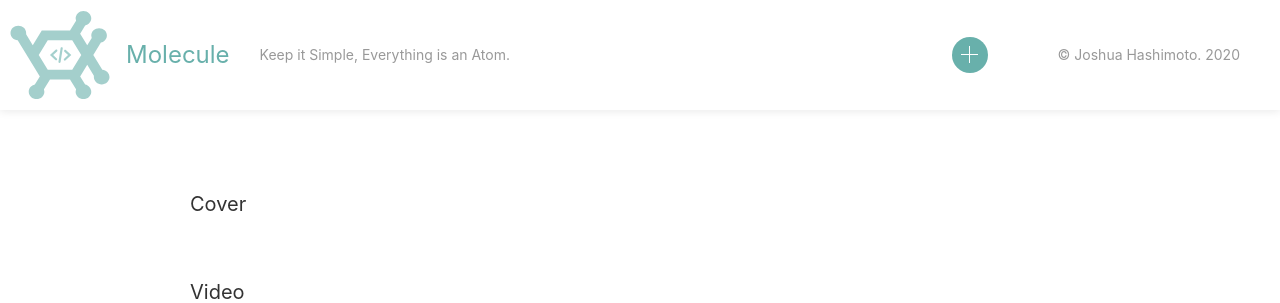
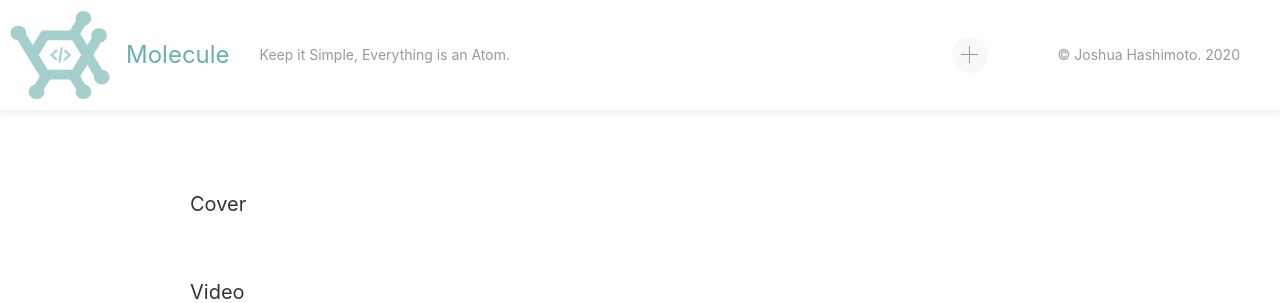
Before and after one commit to joshua-hashimoto/molecule-django, a Django app: template templates/articles/article_new.html in a window 1280 px wide. Shown: the top 303 px of the page. Run offline with Django 3.2, Linux system fonts and the light colour scheme; the template is opened without the code that fills it: values that come from a table or form of the project are taken from there, others are empty; the visitor is signed in with stand-in values (Sample User, id 1); style sheets or scripts are compiled from the project's sources; parts of the project's set-up code (start-up, migrations or seed data) failed here and were passed over; some libraries are stand-ins or nearby versions.

Commit message:
delete unnecessary class from stylesheet

```diff
--- a/static/css/header.css
+++ b/static/css/header.css
@@ -1,8 +1,3 @@
 .molecule-header .logo-text {
   color: var(--main-theme);
 }
-
-.molecule-header .add-icon-button {
-  background-color: var(--main-theme);
-  color: white;
-}
--- a/static/scss/header.scss
+++ b/static/scss/header.scss
@@ -2,9 +2,4 @@
     .logo-text {
         color: var(--main-theme);
     }
-
-    .add-icon-button {
-        background-color: var(--main-theme);
-        color: white;
-    }
 }
```
Also changed, not shown: 2 other files.
